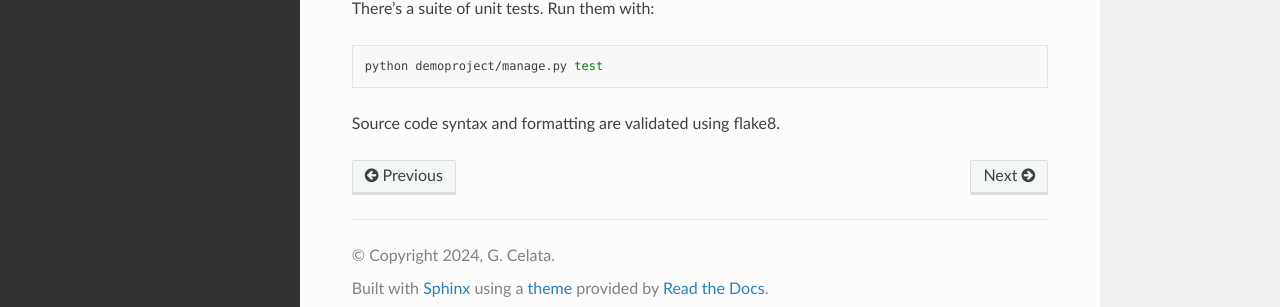
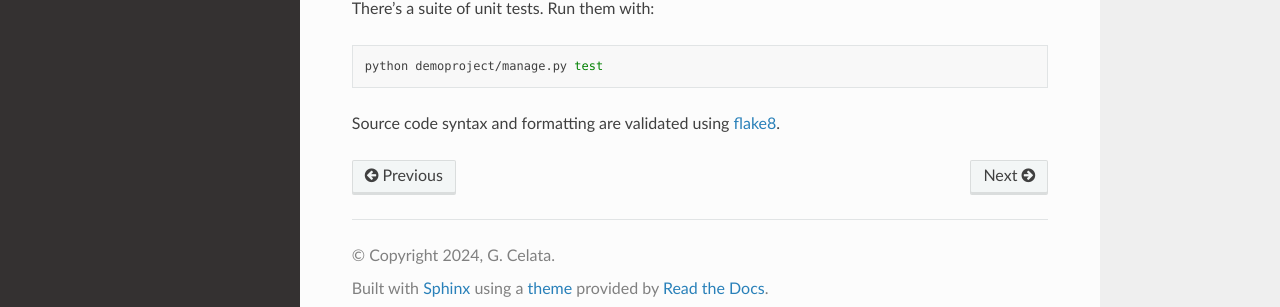
Before and after one commit to openpolis/django-eztaskmanager, a Sphinx documentation site: the page built from docs/howtos/dev_contribute.rst, in a window 1280 px wide and 1224 px high. Shown: the part 899-1206 px from the top of the window. Built offline with Sphinx 7.4.7 and the Read the Docs theme 2.0.0, drawn with Linux system fonts in a browser that asks for light colours.

```diff
--- a/docs/howtos/dev_contribute.rst
+++ b/docs/howtos/dev_contribute.rst
@@ -43,7 +43,7 @@ There's a suite of unit tests. Run them with:
 
     python demoproject/manage.py test
 
-Source code syntax and formatting are validated using flake8.
+Source code syntax and formatting are validated using flake8_.
 
 
 .. _sphinx: https://www.sphinx-doc.org/en/master/index.html
```
